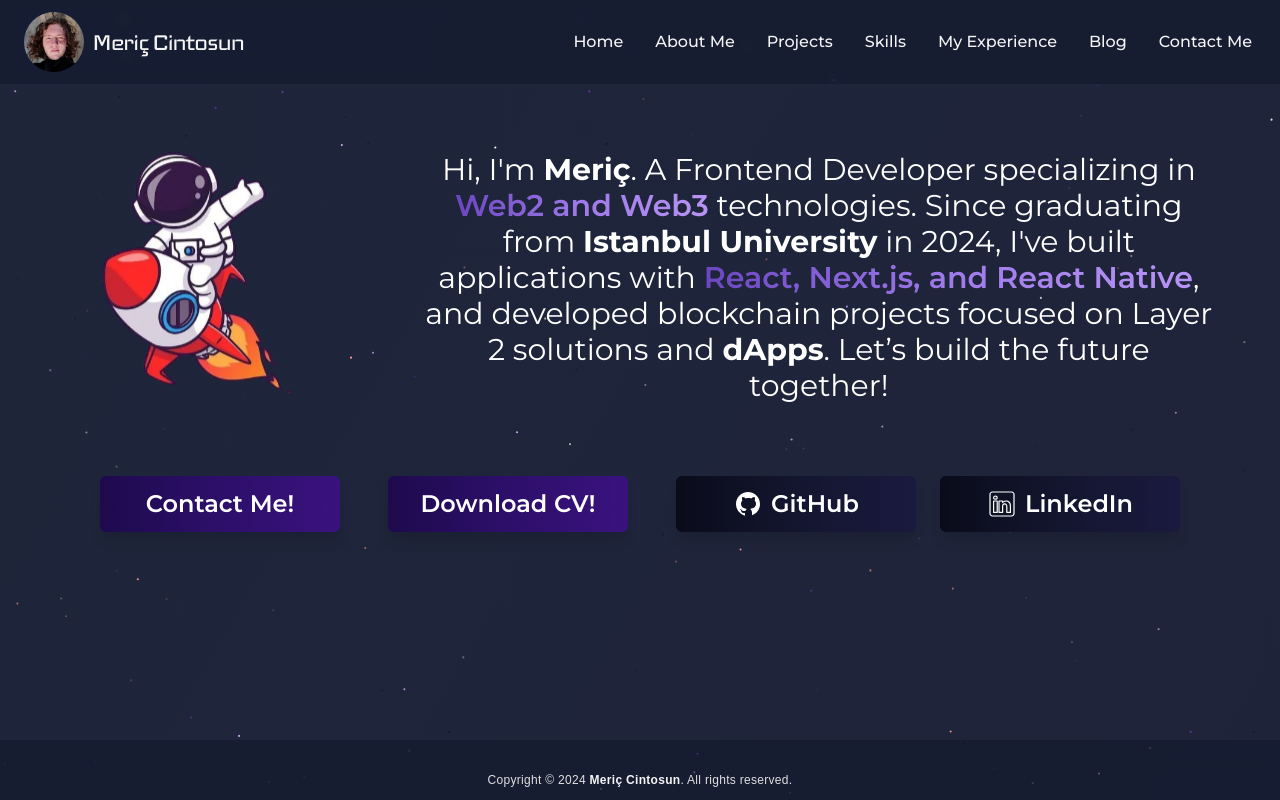
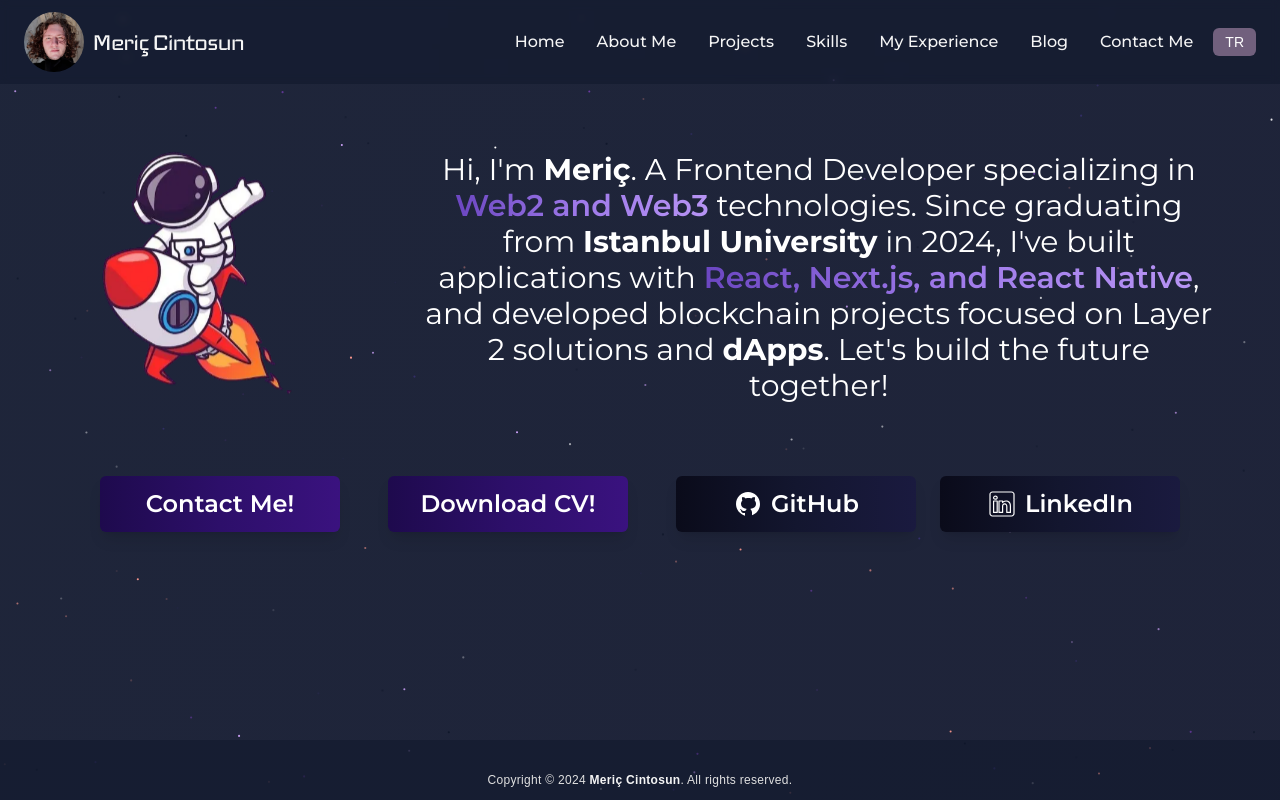
Before and after one commit to mericcintosun/meric-cintosun-portfolio, a Next.js app: page / in a window 1280 px wide. Shown: the top 800 px of the page. Built offline with nearby package versions, Linux system fonts and the light colour scheme.

Commit message:
added-turkish-english-language-option

```diff
--- a/src/app/layout.js
+++ b/src/app/layout.js
@@ -2,6 +2,7 @@ import StarParticles from "@/components/StarParticles";
 import "./globals.css";
 import { NavbarSimple } from "@/components/Navbar";
 import Footer from "@/components/Footer";
+import { LanguageProvider } from "@/context/LanguageContext";
 
 export const viewport = {
   width: "device-width",
@@ -24,10 +25,12 @@ export default function RootLayout({ children }) {
   return (
     <html lang="tr">
       <body suppressHydrationWarning={true}>
-        <StarParticles />
-        <NavbarSimple />
-        <main className="font-montserrat mx-auto max-w-screen-2xl min-h-[23rem] px-6 pt-32">{children}</main>
-        <Footer />
+        <LanguageProvider>
+          <StarParticles />
+          <NavbarSimple />
+          <main className="font-montserrat mx-auto max-w-screen-2xl min-h-[23rem] px-6 pt-32">{children}</main>
+          <Footer />
+        </LanguageProvider>
       </body>
     </html>
   );
--- a/src/app/page.js
+++ b/src/app/page.js
@@ -2,8 +2,11 @@
 import { ThemeProvider } from "@material-tailwind/react";
 import Image from "next/image";
 import Link from "next/link";
+import { useLanguage } from "@/context/LanguageContext";
 
 export default function HomePage() {
+  const { t } = useLanguage();
+
   return (
     <div className="text-white relative">
       <ThemeProvider>
@@ -26,23 +29,18 @@ export default function HomePage() {
                 id="hero_text"
                 className="text-white text-center text-lg md:text-2xl lg:text-3xl px-4"
               >
-                Hi, I'm <span className="font-bold">Meriç</span>. A Frontend
-                Developer specializing in{" "}
+                {t('greeting')} <span className="font-bold">Meriç</span>. {t('specialization')}{" "}
                 <span className="bg-gradient-to-r from-[#6B46C1] via-[#9F7AEA] to-[#B794F4] bg-clip-text text-transparent font-semibold">
-                  Web2 and Web3
+                  {t('web2web3')}
                 </span>{" "}
-                technologies. Since graduating from{" "}
-                <span className="font-bold">Istanbul University</span> in 2024,
-                I've built applications with{" "}
+                {t('graduationText')}{" "}
+                <span className="font-bold">{t('university')}</span> {t('graduationYear')}{" "}
                 <span className="bg-gradient-to-r from-[#6B46C1] via-[#9F7AEA] to-[#B794F4] bg-clip-text text-transparent font-semibold">
-                  React, Next.js, and React Native
+                  {t('technologies')}
                 </span>
-                , and developed blockchain projects focused on Layer 2 solutions
-                and <span className="font-bold">dApps</span>. Let’s build the
-                future together!
+                , {t('blockchainText')}{" "}
+                <span className="font-bold">{t('dapps')}</span>. {t('finalText')}
               </div>
-
-
             </div>
             <div
               id="buttons"
@@ -50,27 +48,27 @@ export default function HomePage() {
             >
               <div
                 id="contact_buttons"
-                  className=" flex flex-col sm:flex-row gap-6  md:gap-12 justify-center items-center xl:items-center xl:justify-around"
+                className="flex flex-col sm:flex-row gap-6 md:gap-12 justify-center items-center xl:items-center xl:justify-around"
               >
                 <Link
                   href="/contact"
-                    className=" w-[11rem] md:w-[15rem] md:text-2xl  sm:w-auto bg-gradient-to-r from-[#1E0A4D] via-[#2D0F6A] to-[#3A127F] text-white font-semibold py-3 px-6 rounded-md shadow-lg hover:opacity-90 focus:outline-none focus:ring-2 focus:ring-purple-700 transition-opacity duration-200"
+                  className="w-[11rem] md:w-[15rem] md:text-2xl sm:w-auto bg-gradient-to-r from-[#1E0A4D] via-[#2D0F6A] to-[#3A127F] text-white font-semibold py-3 px-6 rounded-md shadow-lg hover:opacity-90 focus:outline-none focus:ring-2 focus:ring-purple-700 transition-opacity duration-200"
                 >
-                    Contact Me!
+                  {t('contactButton')}
                 </Link>
 
                 <a
                   href="/mericcintosun-cv.pdf"
                   download
-                    className="w-[11rem] md:w-[15rem] md:text-2xl  sm:w-auto bg-gradient-to-r from-[#1E0A4D] via-[#2D0F6A] to-[#3A127F] text-white font-semibold py-3 px-6 rounded-md shadow-lg hover:opacity-90 focus:outline-none focus:ring-2 focus:ring-purple-700 transition-opacity duration-200"
+                  className="w-[11rem] md:w-[15rem] md:text-2xl sm:w-auto bg-gradient-to-r from-[#1E0A4D] via-[#2D0F6A] to-[#3A127F] text-white font-semibold py-3 px-6 rounded-md shadow-lg hover:opacity-90 focus:outline-none focus:ring-2 focus:ring-purple-700 transition-opacity duration-200"
                 >
-                    Download CV!
+                  {t('downloadCV')}
                 </a>
               </div>
 
               <div
                 id="icon_buttons"
-                  className="flex flex-col sm:flex-row gap-6 justify-center items-center xl:items-center  xl:justify-around"
+                className="flex flex-col sm:flex-row gap-6 justify-center items-center xl:items-center xl:justify-around"
               >
                 <Link
                   href="https://github.com/mericcintosun"
@@ -83,10 +81,9 @@ export default function HomePage() {
                     alt="github"
                     width={30}
                     height={30}
-                      className="filter invert hover:invert-0 transition-transform
-                    duration-200"
+                    className="filter invert hover:invert-0 transition-transform duration-200"
                   />
-                    <span className="ml-2">GitHub</span>
+                  <span className="ml-2">{t('github')}</span>
                 </Link>
 
                 <Link
@@ -100,10 +97,9 @@ export default function HomePage() {
                     alt="linkedin"
                     width={30}
                     height={30}
-                      className="filter invert hover:invert-0 transition-transform
-                    duration-200"
+                    className="filter invert hover:invert-0 transition-transform duration-200"
                   />
-                    <span className="ml-2">LinkedIn</span>
+                  <span className="ml-2">{t('linkedin')}</span>
                 </Link>
               </div>
             </div>
--- /dev/null
+++ b/src/components/LanguageSwitcher.jsx
@@ -0,0 +1,16 @@
+"use client";
+
+import { useLanguage } from '@/context/LanguageContext';
+
+export function LanguageSwitcher() {
+  const { language, toggleLanguage } = useLanguage();
+
+  return (
+    <button
+      onClick={toggleLanguage}
+      className="px-3 py-1 rounded-md bg-[#71607d] hover:bg-[#38117c] transition-colors text-white font-medium text-sm"
+    >
+      {language === 'en' ? 'TR' : 'EN'}
+    </button>
+  );
+}
--- a/src/components/Navbar.jsx
+++ b/src/components/Navbar.jsx
@@ -4,16 +4,20 @@ import React from "react";
 import Link from "next/link";
 import Image from "next/image";
 import { useState, useEffect } from "react";
+import { LanguageSwitcher } from "./LanguageSwitcher";
+import { useLanguage } from "@/context/LanguageContext";
 
 function NavList() {
+  const { t } = useLanguage();
+
   const navItems = [
-    { text: "Home", href: "/" },
-    { text: "About Me", href: "/about" },
-    { text: "Projects", href: "/projects" },
-    { text: "Skills", href: "/skills" },
-    { text: "My Experience", href: "/experience" },
-    { text: "Blog", href: "/blog" },
-    { text: "Contact Me", href: "/contact" },
+    { text: t('home'), href: "/" },
+    { text: t('aboutMe'), href: "/about" },
+    { text: t('projects'), href: "/projects" },
+    { text: t('skills'), href: "/skills" },
+    { text: t('experience'), href: "/experience" },
+    { text: t('blog'), href: "/blog" },
+    { text: t('contactMe'), href: "/contact" },
   ];
 
   return (
@@ -69,8 +73,9 @@ export function NavbarSimple() {
             </Link>
           </div>
 
-          <div className="hidden lg:block">
+          <div className="hidden lg:flex lg:items-center lg:gap-4">
             <NavList />
+            <LanguageSwitcher />
           </div>
 
           <button
@@ -92,7 +97,10 @@ export function NavbarSimple() {
 
         {openNav && (
           <div className="border border-[#a4b8e9] border-opacity-45 my-4 p-4 bg-[#0f172a] rounded-sm bg-opacity-50">
-            <NavList />
+            <div className="flex flex-col items-start gap-4">
+              <NavList />
+              <LanguageSwitcher />
+            </div>
           </div>
         )}
       </div>
--- /dev/null
+++ b/src/context/LanguageContext.js
@@ -0,0 +1,89 @@
+"use client";
+
+import { createContext, useContext, useState, useEffect } from 'react';
+
+const LanguageContext = createContext();
+
+const translations = {
+  en: {
+    home: "Home",
+    aboutMe: "About Me",
+    projects: "Projects",
+    skills: "Skills",
+    experience: "My Experience",
+    blog: "Blog",
+    contactMe: "Contact Me",
+    greeting: "Hi, I'm",
+    specialization: "A Frontend Developer specializing in",
+    web2web3: "Web2 and Web3",
+    graduationText: "technologies. Since graduating from",
+    university: "Istanbul University",
+    graduationYear: "in 2024, I've built applications with",
+    technologies: "React, Next.js, and React Native",
+    blockchainText: "and developed blockchain projects focused on Layer 2 solutions and",
+    dapps: "dApps",
+    finalText: "Let's build the future together!",
+    contactButton: "Contact Me!",
+    downloadCV: "Download CV!",
+    github: "GitHub",
+    linkedin: "LinkedIn"
+  },
+  tr: {
+    home: "Ana Sayfa",
+    aboutMe: "Hakkımda",
+    projects: "Projeler",
+    skills: "Yetenekler",
+    experience: "Deneyimim",
+    blog: "Blog",
+    contactMe: "İletişim",
+    greeting: "Merhaba, ben",
+    specialization: "Frontend Geliştirici olarak",
+    web2web3: "Web2 ve Web3",
+    graduationText: "teknolojilerinde uzmanlaşıyorum.",
+    university: "İstanbul Üniversitesi",
+    graduationYear: "'nden 2024'te mezun olduktan sonra",
+    technologies: "React, Next.js ve React Native",
+    blockchainText: "ile uygulamalar geliştirdim ve Layer 2 çözümleri ve",
+    dapps: "dApps",
+    finalText: "odaklı blockchain projeleri üzerinde çalıştım. Geleceği birlikte inşa edelim!",
+    contactButton: "İletişime Geç!",
+    downloadCV: "CV'mi İndir!",
+    github: "GitHub",
+    linkedin: "LinkedIn"
+  }
+};
+
+export function LanguageProvider({ children }) {
+  const [language, setLanguage] = useState('en');
+
+  useEffect(() => {
+    const savedLanguage = localStorage.getItem('language');
+    if (savedLanguage) {
+      setLanguage(savedLanguage);
+    }
+  }, []);
+
+  const toggleLanguage = () => {
+    const newLanguage = language === 'en' ? 'tr' : 'en';
+    setLanguage(newLanguage);
+    localStorage.setItem('language', newLanguage);
+  };
+
+  const t = (key) => {
+    return translations[language][key] || key;
+  };
+
+  return (
+    <LanguageContext.Provider value={{ language, toggleLanguage, t }}>
+      {children}
+    </LanguageContext.Provider>
+  );
+}
+
+export function useLanguage() {
+  const context = useContext(LanguageContext);
+  if (context === undefined) {
+    throw new Error('useLanguage must be used within a LanguageProvider');
+  }
+  return context;
+}
```
Lines whose indentation alone changed are shown as unchanged.
